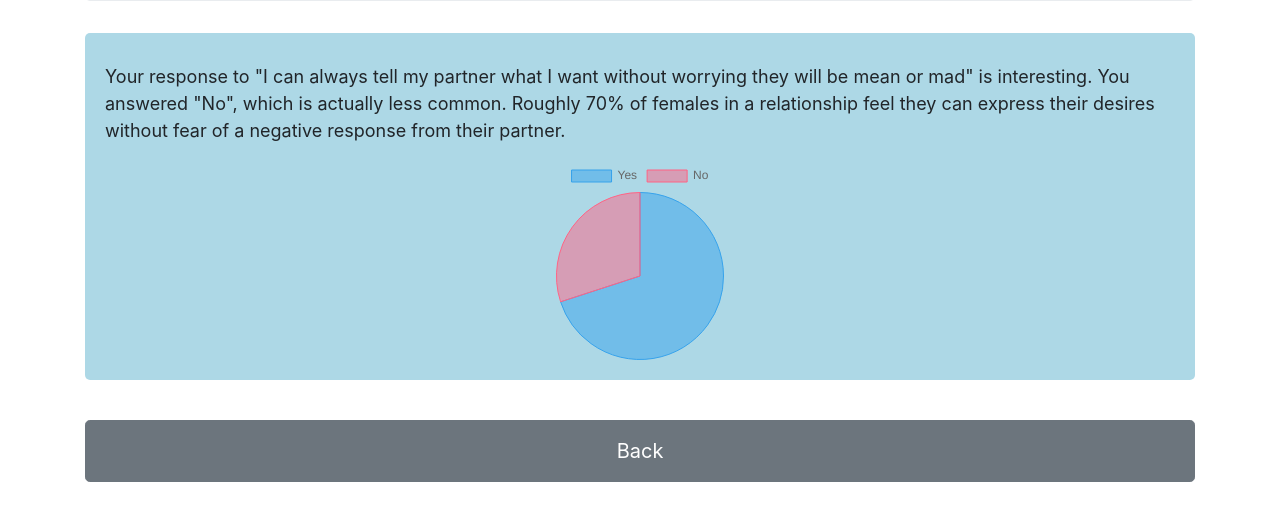
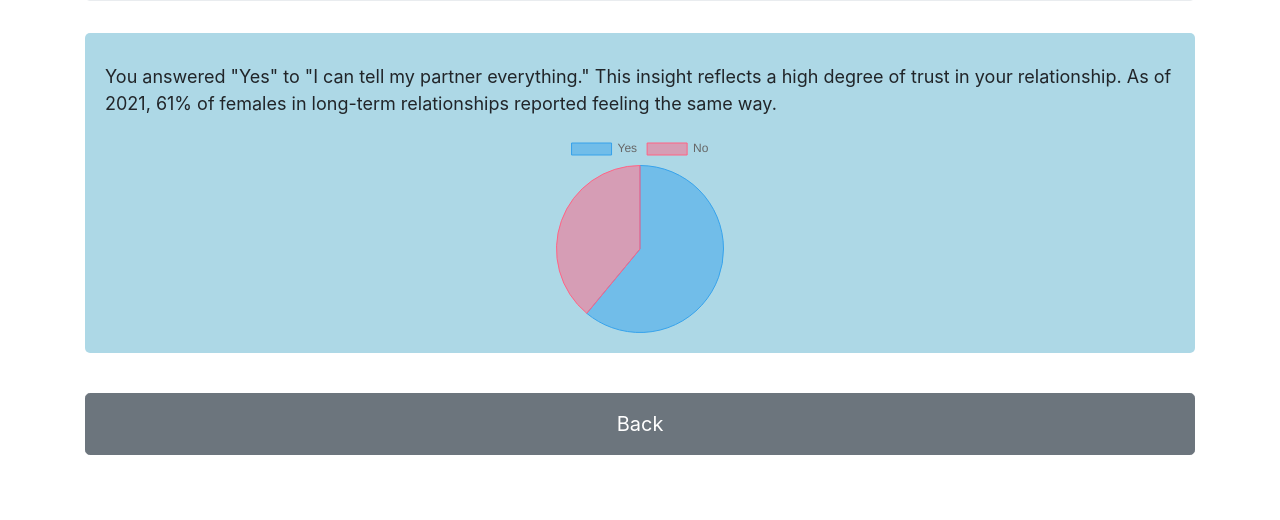
Before and after one commit to LoveGrow1/05025354F, a plain HTML site: page 4.html in a window 1280 px wide. Shown: the part 202-722 px from the top of the page. Drawn offline with nearby package versions, Linux system fonts and the light colour scheme.

Commit message:
Update 4.html

```diff
--- a/4.html
+++ b/4.html
@@ -53,7 +53,7 @@
   <div class="row">
     <div class="col-12">
       <div class="info-box">
-        <p>Your response to "I can always tell my partner what I want without worrying they will be mean or mad" is interesting. You answered "No", which is actually less common. Roughly 70% of females in a relationship feel they can express their desires without fear of a negative response from their partner.</p>
+        <p>You answered "Yes" to "I can tell my partner everything." This insight reflects a high degree of trust in your relationship. As of 2021, 61% of females in long-term relationships reported feeling the same way.</p>
         <!-- Wrap the canvas element inside the new div -->
         <div class="chart-container">
           <canvas id="myChart"></canvas>
@@ -71,7 +71,7 @@ var myChart = new Chart(ctx, {
     data: {
         labels: ['Yes', 'No'],
         datasets: [{
-            data: [70, 30],
+            data: [61, 39],
             backgroundColor: [
                 'rgba(54, 162, 235, 0.5)',
                 'rgba(255, 99, 132, 0.5)'
```
